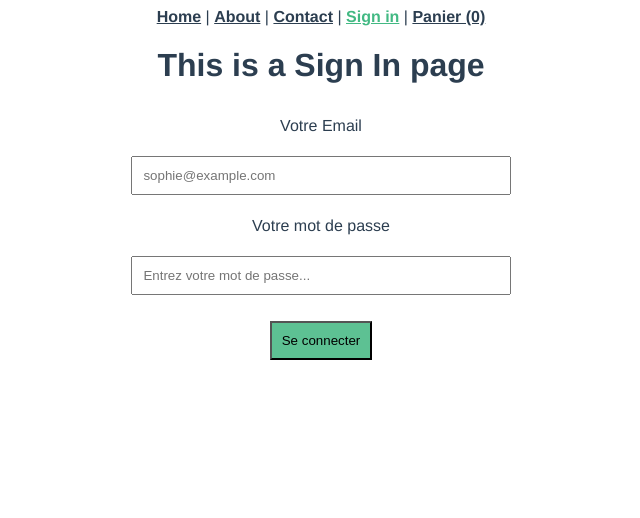
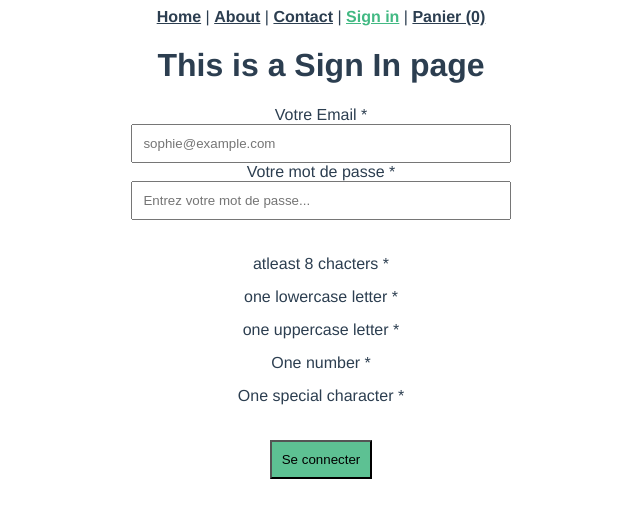
Before and after one commit to OrelOreo/exercice-vuex, a Vue app: page /sign in a window 1280 px wide. Shown: the top 518 px of the page, without its empty margins (319-959 px from the left). Built offline with nearby package versions, Linux system fonts and the light colour scheme.

Commit message:
regex password

```diff
--- a/src/views/SignInView.vue
+++ b/src/views/SignInView.vue
@@ -5,29 +5,59 @@
         <form>
 
             <div class="form-group">
-                <label for="email">Votre Email</label>
-                <input placeholder="sophie@example.com" type="text" id="email" required class="form-control">
-                <label for="password">Votre mot de passe</label>
-                <input placeholder="Entrez votre mot de passe..." type="password" id="password" min="8" required class="form-control">
+                <label for="email">Votre Email *</label>
+                <input placeholder="sophie@example.com" type="email" id="email" required class="form-control">
+                <label for="password">Votre mot de passe *</label>
+                <input v-model="password" placeholder="Entrez votre mot de passe..." type="password" id="password" required class="form-control">
+
+                <div class="requis">
+                    <span :class="has_minimum_length ? 'has_required' : ''">atleast 8 chacters *</span>
+                    <span :class="has_lowercase ? 'has_required' : ''">one lowercase letter *</span>
+                    <span :class="has_uppercase ? 'has_required' : ''">one uppercase letter *</span>
+                    <span :class="has_number ? 'has_required' : ''">One number *</span>
+                    <span :class="has_special ? 'has_required' : ''">One special character *</span>
+                </div>
+
             </div>
 
+            <button type="submit" class="validation">Se connecter</button>
         </form>
 
-        <button class="validation">Se connecter</button>
 
     </div>
 </template>
 
 <script>
 export default {
+    data() {
+        return {
+            password: '',
+            has_minimum_length: false,
+            has_number: false,
+            has_lowercase: false,
+            has_uppercase: false,
+            has_special: false
+        }
+    },
+    watch: {
+        password() {
+            this.has_minimum_length = (this.password.length > 8);
+            this.has_number = /\d/.test(this.password);
+            this.has_lowercase = /[a-z]/.test(this.password);
+            this.has_uppercase = /[A-Z]/.test(this.password);
+            this.has_special = /(?=.*[!@#$%^&*])/.test(this.password);
+        }
+    },
+    methods: {
 
+    }
 }
 </script>
 
 <style lang="scss" scoped>
 
     .form-group {
-        height: 200px;
+        height: auto;
         display: flex;
         justify-content: space-around;
         flex-direction: column;
@@ -44,10 +74,21 @@ export default {
     }
 
     .validation {
-        margin-top: 15px;
+        margin-top: 20px;
         background-color: rgb(93, 193, 147);
         padding: 10px;
         cursor: pointer;
     }
 
+    .requis {
+        margin-top: 20px;
+        display:flex;
+        flex-direction: column;
+        height: 180px;
+        justify-content: space-evenly;
+    }
+    .has_required {
+        color: #689868;
+    }
+
 </style>
```
Also changed, not shown: src/components/Panier.vue (added, +24 -0 lines).
